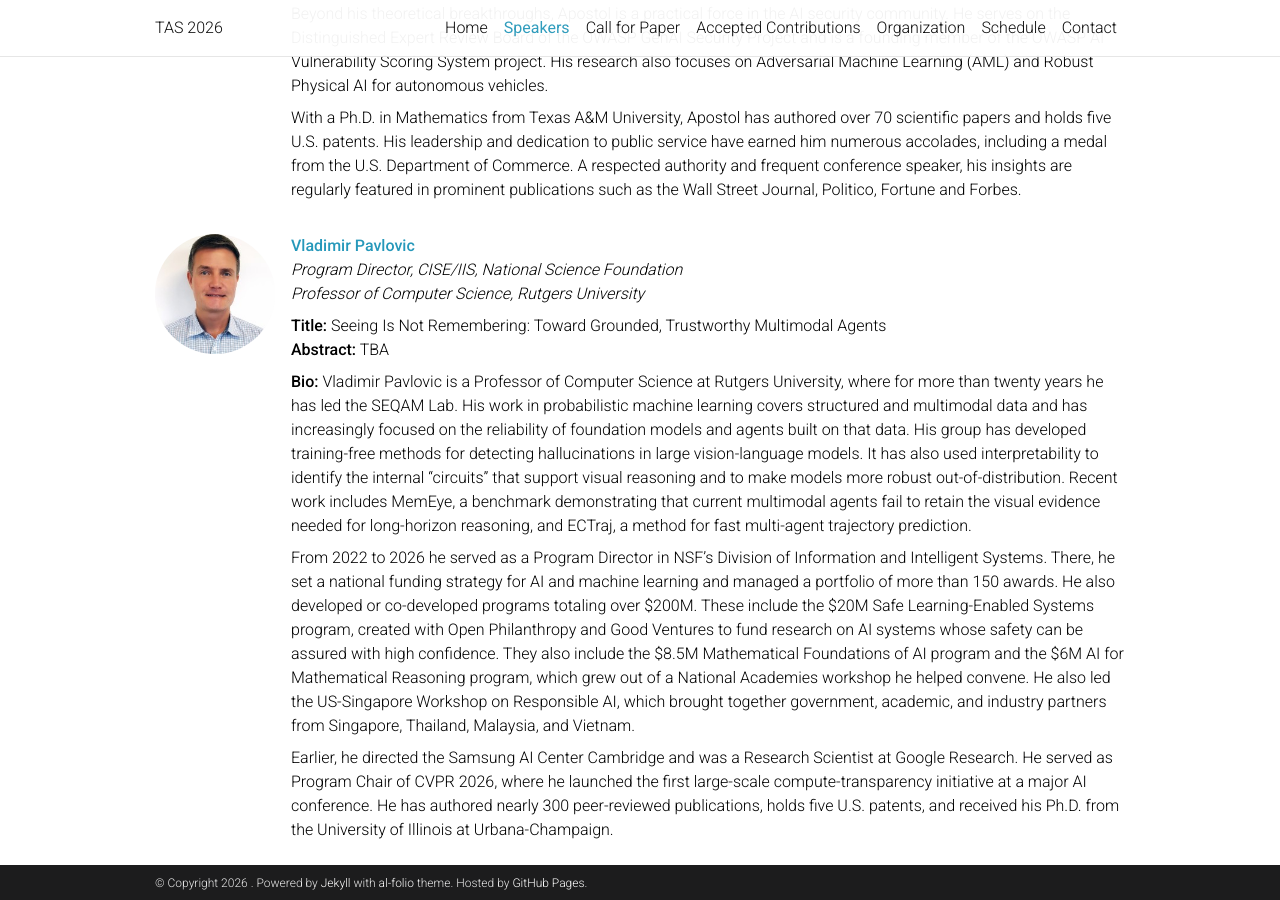
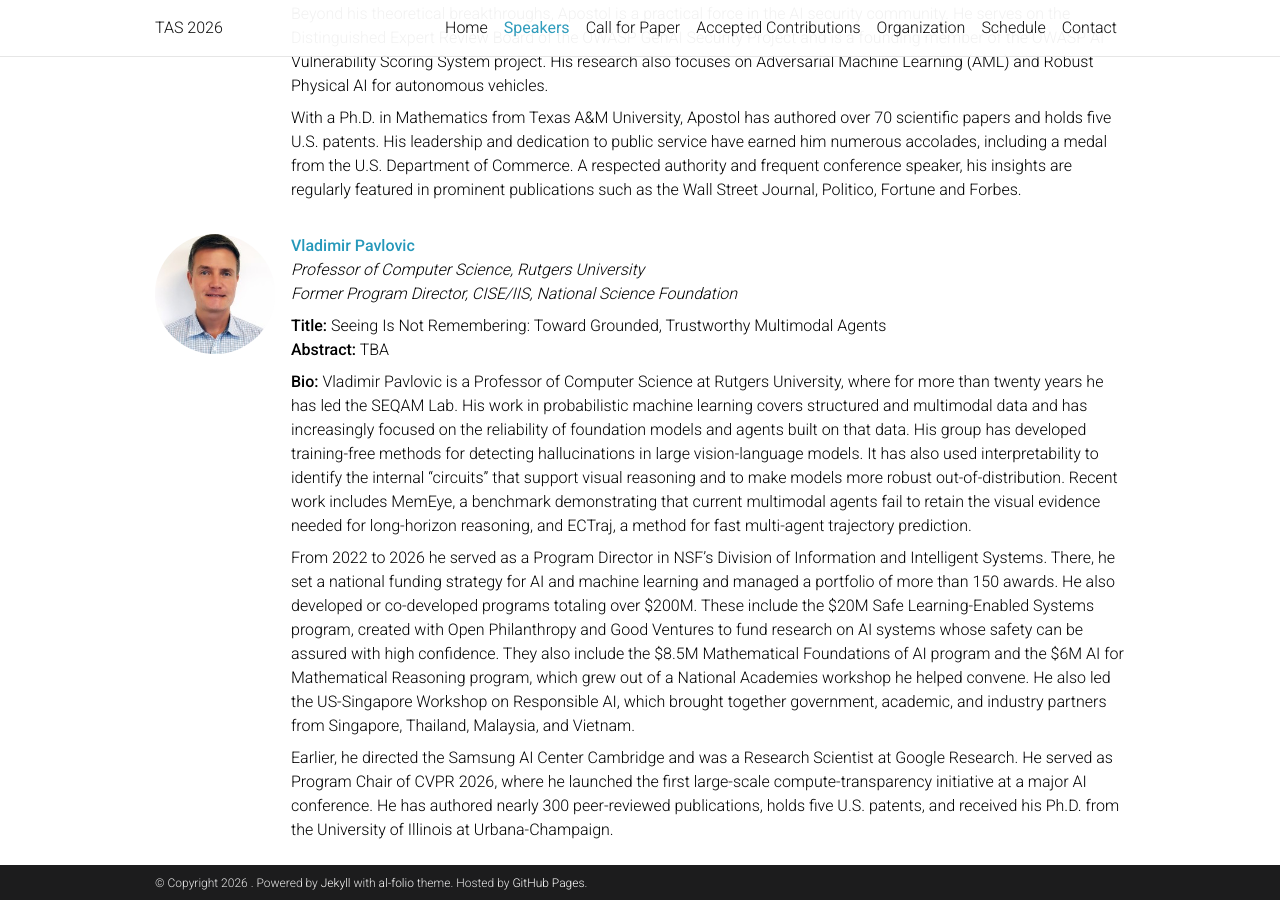
Before and after one commit to tas2026/tas2026.github.io, a Jekyll site: the page built from _pages/speakers.md, in a window 1280 px wide and 900 px high, scrolled down 668 px. Built offline with Jekyll 4.4.1, drawn with Linux system fonts in a browser that asks for light colours; comment, search, counter and statistics services are not loaded; a style sheet for code colours, icons or effects is not loaded; grey boxes are pictures that could not be loaded.

Commit message:
Update speakers.md

```diff
--- a/_pages/speakers.md
+++ b/_pages/speakers.md
@@ -39,7 +39,7 @@ nav_order: 2
     />
     <div class="speaker-info" style="text-align: left;">
       <p style="margin: 0;"><strong><a href="https://www.cs.rutgers.edu/people/professors/details/vladimir-pavlovic">Vladimir Pavlovic</a></strong></p>
-      <p style="margin: 0 0 0.5rem;"><em>Program Director, CISE/IIS, National Science Foundation<br />Professor of Computer Science, Rutgers University</em></p>
+      <p style="margin: 0 0 0.5rem;"><em>Professor of Computer Science, Rutgers University<br />Former Program Director, CISE/IIS, National Science Foundation</em></p>
       <p style="margin: 0;"><strong>Title:</strong> Seeing Is Not Remembering: Toward Grounded, Trustworthy Multimodal Agents</p>
       <p style="margin: 0;"><strong>Abstract:</strong> TBA</p>
       <p style="margin: 0.5rem 0 0;"><strong>Bio:</strong> Vladimir Pavlovic is a Professor of Computer Science at Rutgers University, where for more than twenty years he has led the SEQAM Lab. His work in probabilistic machine learning covers structured and multimodal data and has increasingly focused on the reliability of foundation models and agents built on that data. His group has developed training-free methods for detecting hallucinations in large vision-language models. It has also used interpretability to identify the internal &ldquo;circuits&rdquo; that support visual reasoning and to make models more robust out-of-distribution. Recent work includes MemEye, a benchmark demonstrating that current multimodal agents fail to retain the visual evidence needed for long-horizon reasoning, and ECTraj, a method for fast multi-agent trajectory prediction.</p>
```
